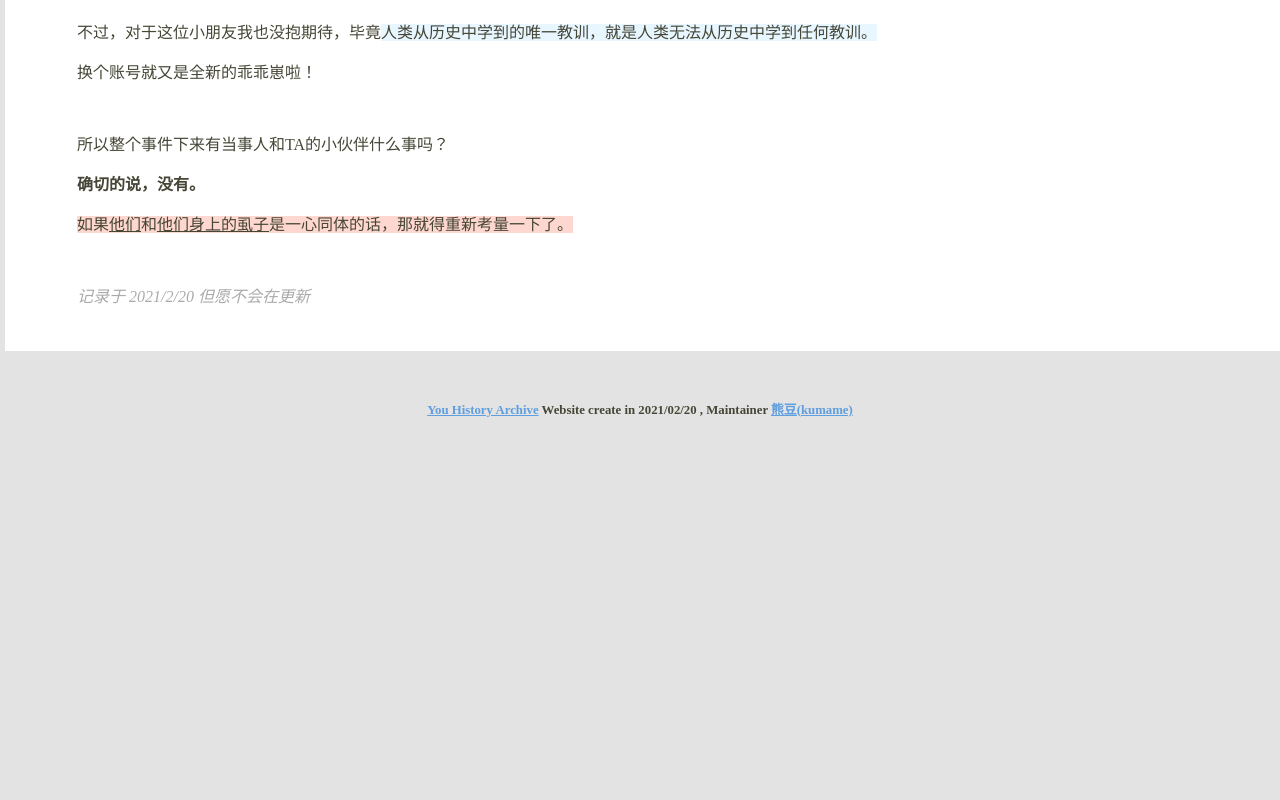
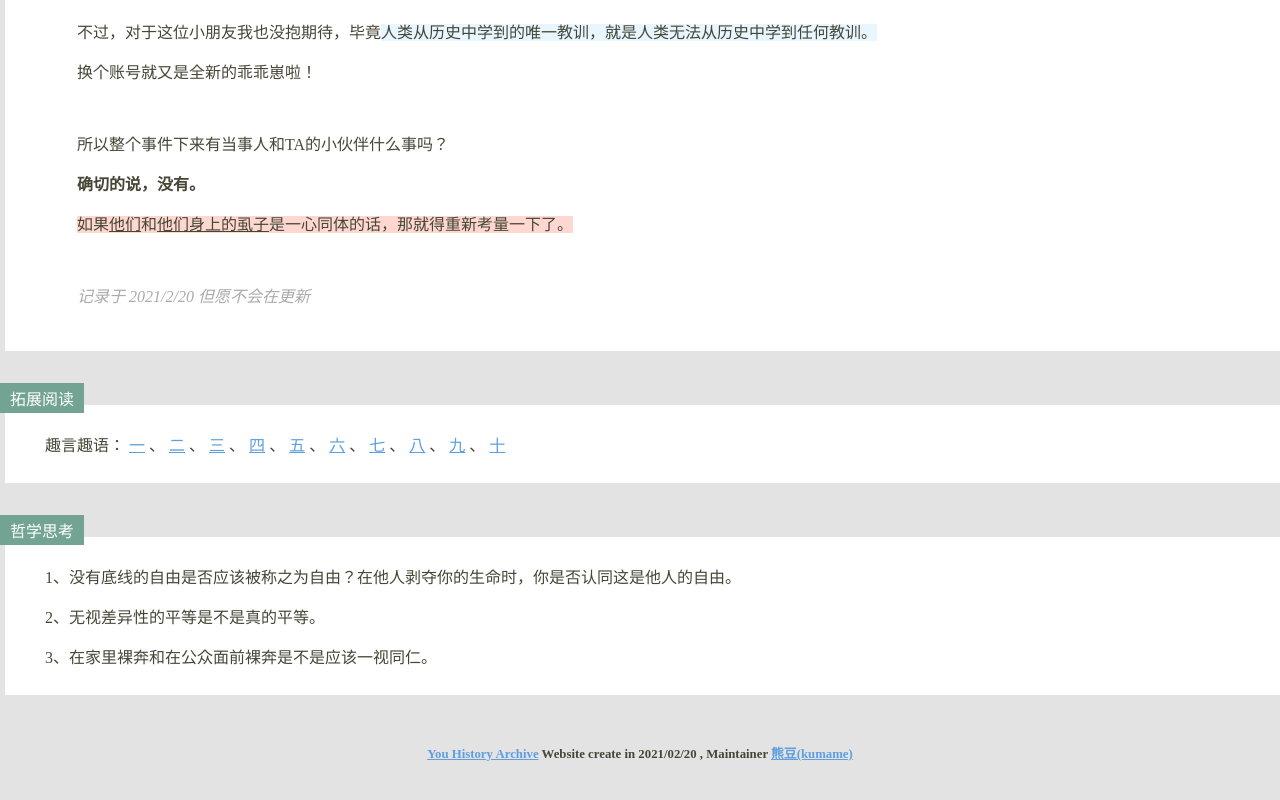
Before and after one commit to kumame/you_history, a plain HTML site: page 20210214/index.html in a window 1280 px wide. Shown: the part 2546-3346 px from the top of the page. Before the commit the page ends 3140 px from the top, so only its background shows below. Drawn offline with nearby package versions, Linux system fonts and the light colour scheme.

Commit message:
Update index.html

```diff
--- a/20210214/index.html
+++ b/20210214/index.html
@@ -115,6 +115,27 @@
 				<li><em>记录于 2021/2/20 但愿不会在更新</em></li>
 				<li></li>
 			</ul>
+			<div class="layer title MaT2">拓展阅读</div>
+			<ul class="block__list block__list_words">
+				<li>趣言趣语：
+					<a class="spotlight" href="https://github.com/kumame/you_history/raw/archive20210214/%E8%B6%A3%E8%A8%80%E8%B6%A3%E8%AF%AD6.jpg">一</a> 、
+					<a class="spotlight" href="https://github.com/kumame/you_history/raw/archive20210214/%E8%B6%A3%E8%A8%80%E8%B6%A3%E8%AF%AD5.jpg">二</a> 、
+					<a class="spotlight" href="https://github.com/kumame/you_history/raw/archive20210214/%E8%B6%A3%E8%A8%80%E8%B6%A3%E8%AF%AD4.jpg">三</a> 、
+					<a class="spotlight" href="https://github.com/kumame/you_history/raw/archive20210214/%E8%B6%A3%E8%A8%80%E8%B6%A3%E8%AF%AD3.jpg">四</a> 、
+					<a class="spotlight" href="https://github.com/kumame/you_history/raw/archive20210214/%E8%B6%A3%E8%A8%80%E8%B6%A3%E8%AF%AD9.png">五</a> 、
+					<a class="spotlight" href="https://github.com/kumame/you_history/raw/archive20210214/%E8%B6%A3%E8%A8%80%E8%B6%A3%E8%AF%AD8.png">六</a> 、
+					<a class="spotlight" href="https://github.com/kumame/you_history/raw/archive20210214/%E8%B6%A3%E8%A8%80%E8%B6%A3%E8%AF%AD7.jpg">七</a> 、
+					<a class="spotlight" href="https://github.com/kumame/you_history/raw/archive20210214/%E8%B6%A3%E8%A8%80%E8%B6%A3%E8%AF%AD10.png">八</a> 、
+					<a class="spotlight" href="https://github.com/kumame/you_history/raw/archive20210214/%E8%B6%A3%E8%A8%80%E8%B6%A3%E8%AF%AD1.PNG">九</a> 、
+					<a class="spotlight" href="https://github.com/kumame/you_history/raw/archive20210214/%E8%B6%A3%E8%A8%80%E8%B6%A3%E8%AF%AD2.PNG">十</a>
+				</li>
+			</ul>
+		<div class="layer title MaT2">哲学思考</div>
+			<ul class="block__list block__list_words">
+				<li>1、没有底线的自由是否应该被称之为自由？在他人剥夺你的生命时，你是否认同这是他人的自由。</li>
+				<li>2、无视差异性的平等是不是真的平等。</li>
+				<li>3、在家里裸奔和在公众面前裸奔是不是应该一视同仁。</li>
+			</ul>
 		<div class="MaT2"></div>
 		<ul class="block__list_words"><li id="info-f"></li></ul>
 	</div>
```
